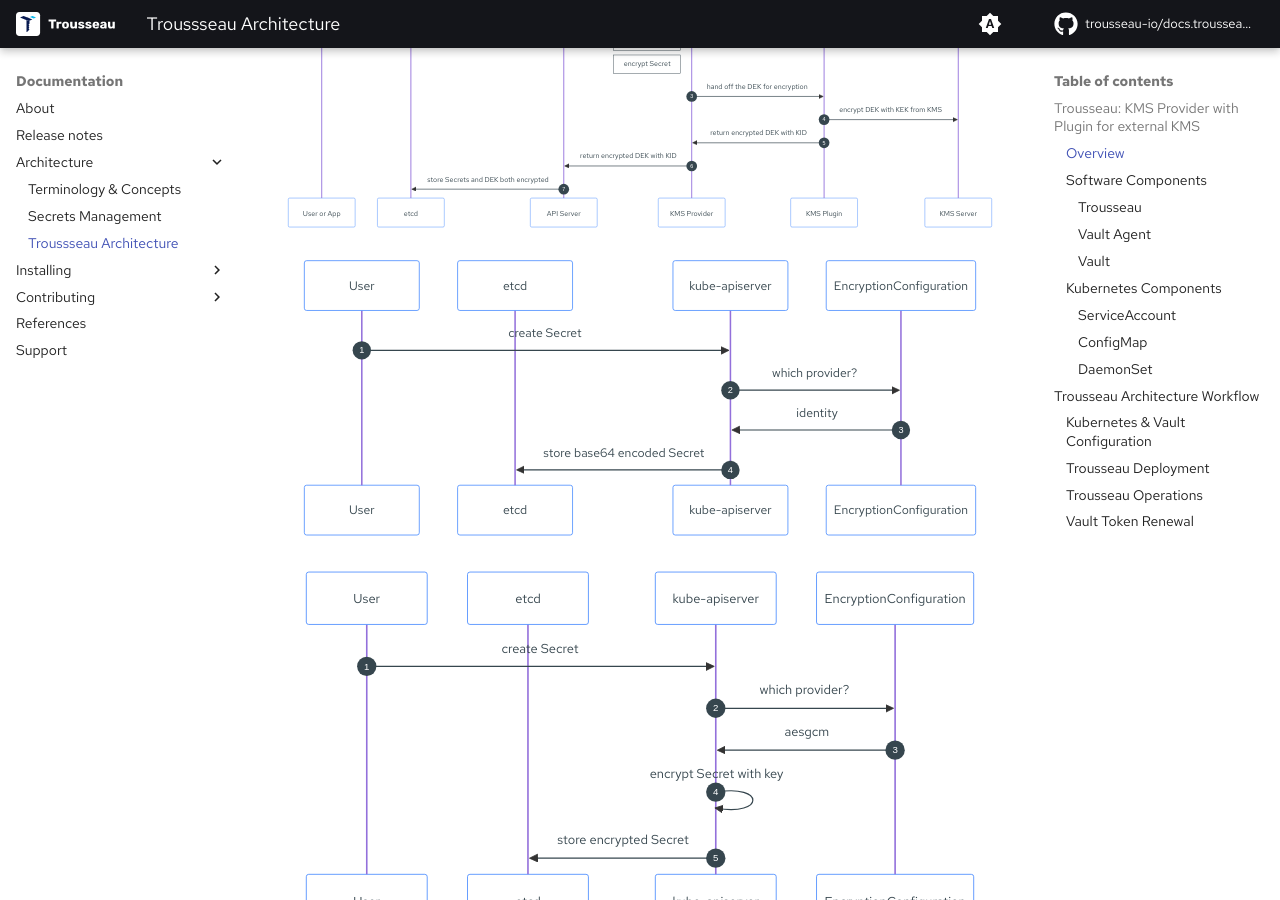
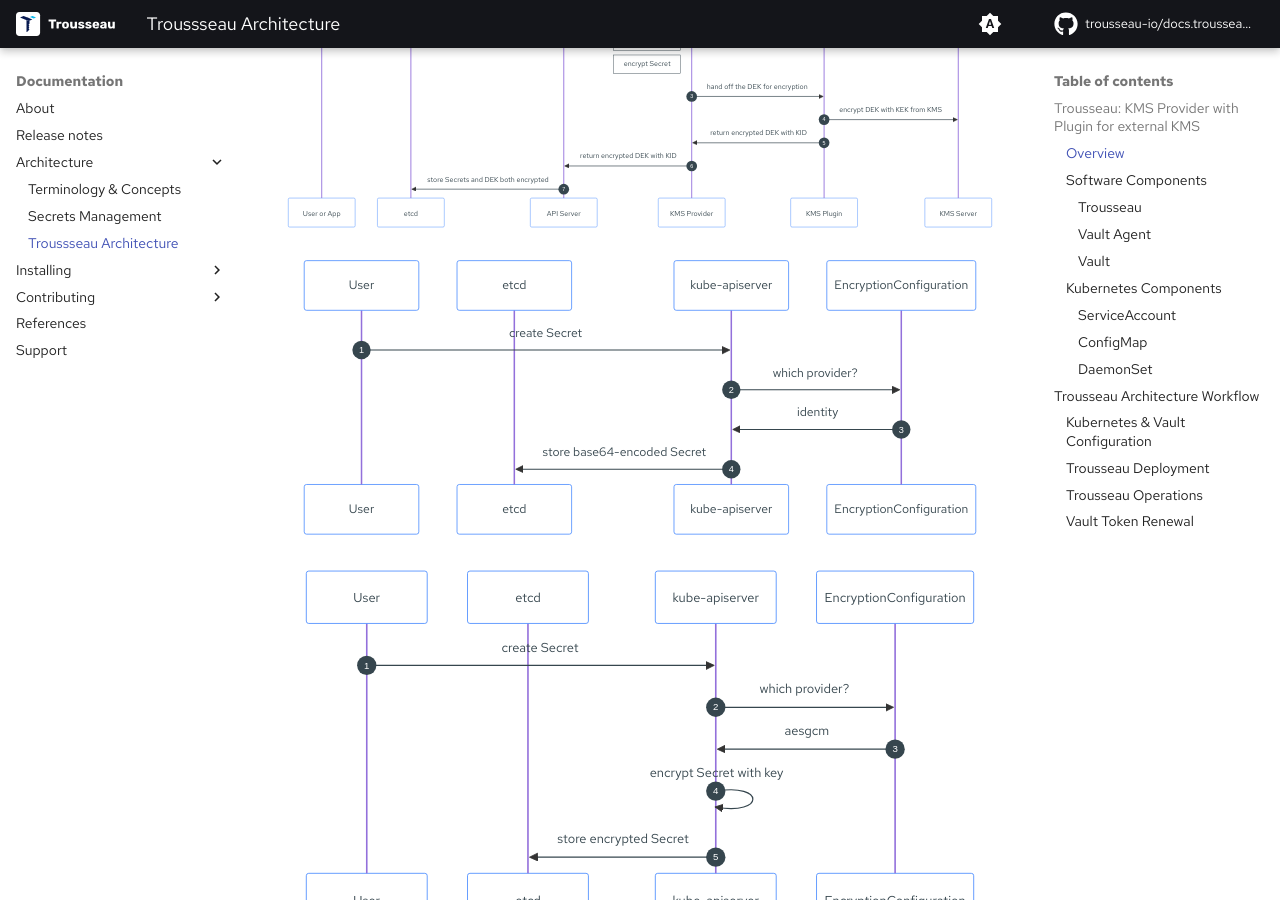
Before and after one commit to Trousseau-io/docs.trousseau.io, an MkDocs documentation site: the page built from docs/trousseau/architecture.md, in a window 1280 px wide and 900 px high, scrolled down 556 px. Built offline with MkDocs 1.6.1 and Material for MkDocs 9.7.7, drawn with Linux system fonts in a browser that asks for light colours; some web fonts are replaced; comment, search, counter and statistics services are not loaded.

````diff
--- a/docs/trousseau/architecture.md
+++ b/docs/trousseau/architecture.md
@@ -37,7 +37,7 @@ autonumber
   User->>kube-apiserver: create Secret
   kube-apiserver->>EncryptionConfiguration: which provider?
   EncryptionConfiguration->>kube-apiserver: identity
-  kube-apiserver->>etcd: store base64 encoded Secret
+  kube-apiserver->>etcd: store base64-encoded Secret
 ```
 
 ```mermaid
````
